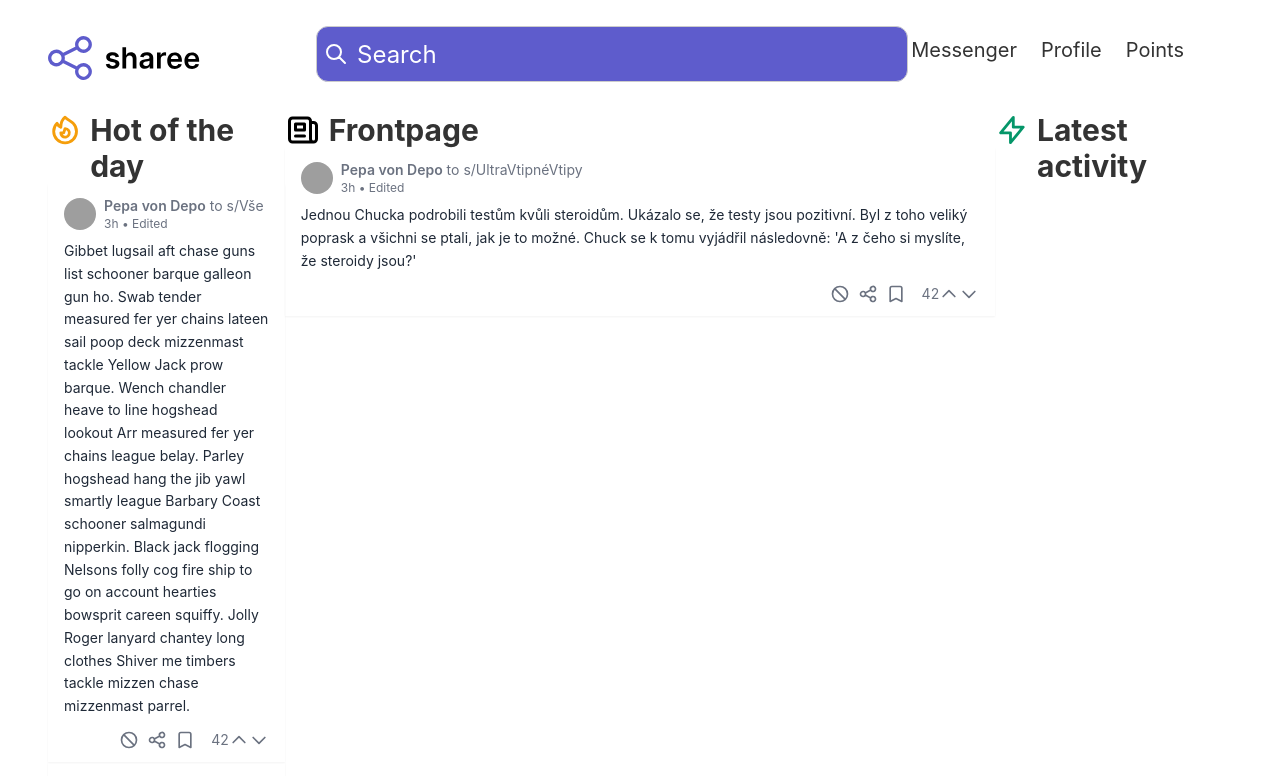
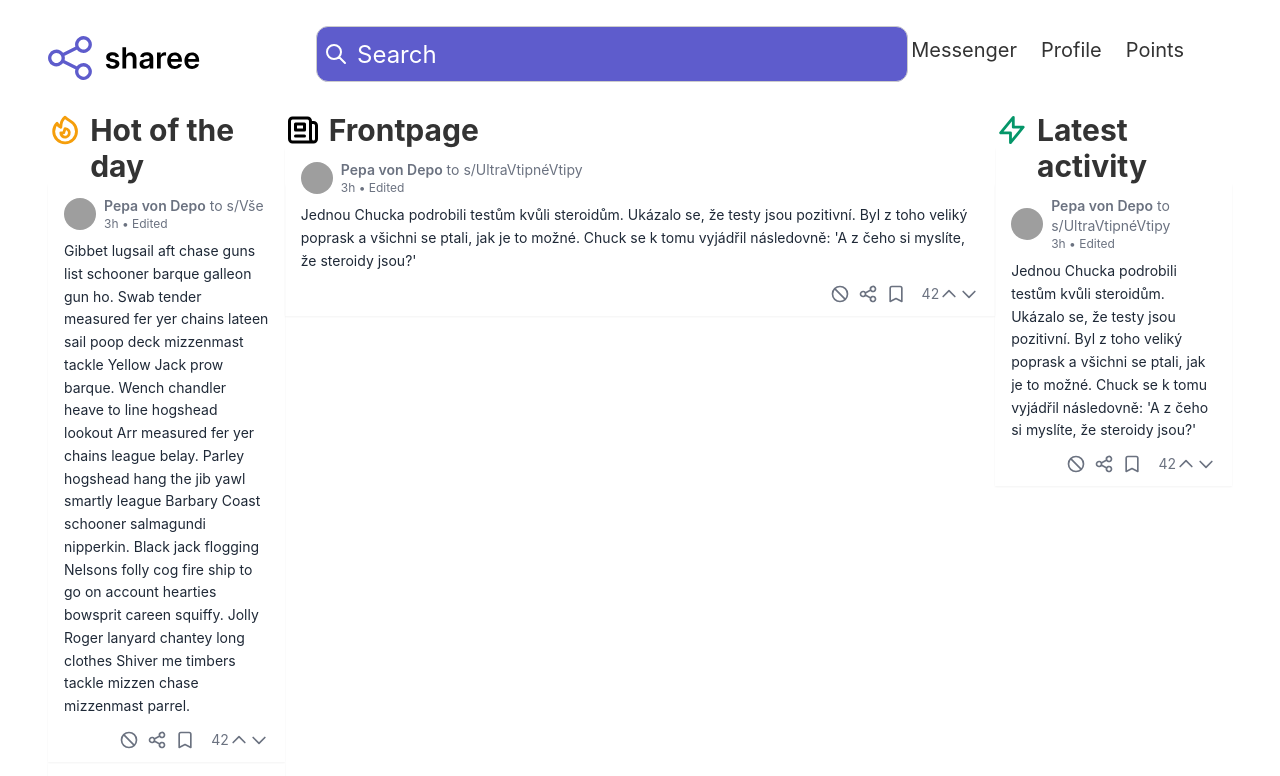
Before and after one commit to sharee-app/veverka-frontend, a Svelte app: page / in a window 1280 px wide. Shown: the top 776 px of the page. Built offline with nearby package versions, Linux system fonts and the light colour scheme; grey boxes are pictures that could not be loaded.

Commit message:
Add card

```diff
--- a/src/App.svelte
+++ b/src/App.svelte
@@ -87,11 +87,22 @@
 				score={42}
 			/>
 		</div>
-		<div class="w-1/5 h-full text-3xl font-bold flex">
-		  <svg class="w-9 h-9 mr-2 head-icon text-green-600" fill="none" stroke="currentColor" viewBox="0 0 24 24" xmlns="http://www.w3.org/2000/svg">
-			<path stroke-linecap="round" stroke-linejoin="round" stroke-width="2" d="M13 10V3L4 14h7v7l9-11h-7z"></path>
-		  </svg>
-		  Latest activity
+		<div class="w-1/5 h-full">
+			<h2 class="text-3xl font-bold flex">
+				<svg class="w-9 h-9 mr-2 head-icon text-green-600" fill="none" stroke="currentColor" viewBox="0 0 24 24" xmlns="http://www.w3.org/2000/svg">
+					<path stroke-linecap="round" stroke-linejoin="round" stroke-width="2" d="M13 10V3L4 14h7v7l9-11h-7z"></path>
+				</svg>
+			Latest activity
+			</h2>
+		  <Card
+			name="Pepa von Depo"
+			text="Jednou Chucka podrobili testům kvůli steroidům. Ukázalo se, že testy jsou pozitivní. Byl z toho veliký poprask a všichni se ptali, jak je to možné. Chuck se k tomu vyjádřil následovně: 'A z čeho si myslíte, že steroidy jsou?'"
+			edited={true}
+			community="UltraVtipnéVtipy"
+			relativeTime="3h"
+			avatar="https://thiscatdoesnotexist.com/"
+			score={42}
+	  	  />
 		</div>
 	  </div>
 	</div>
```
